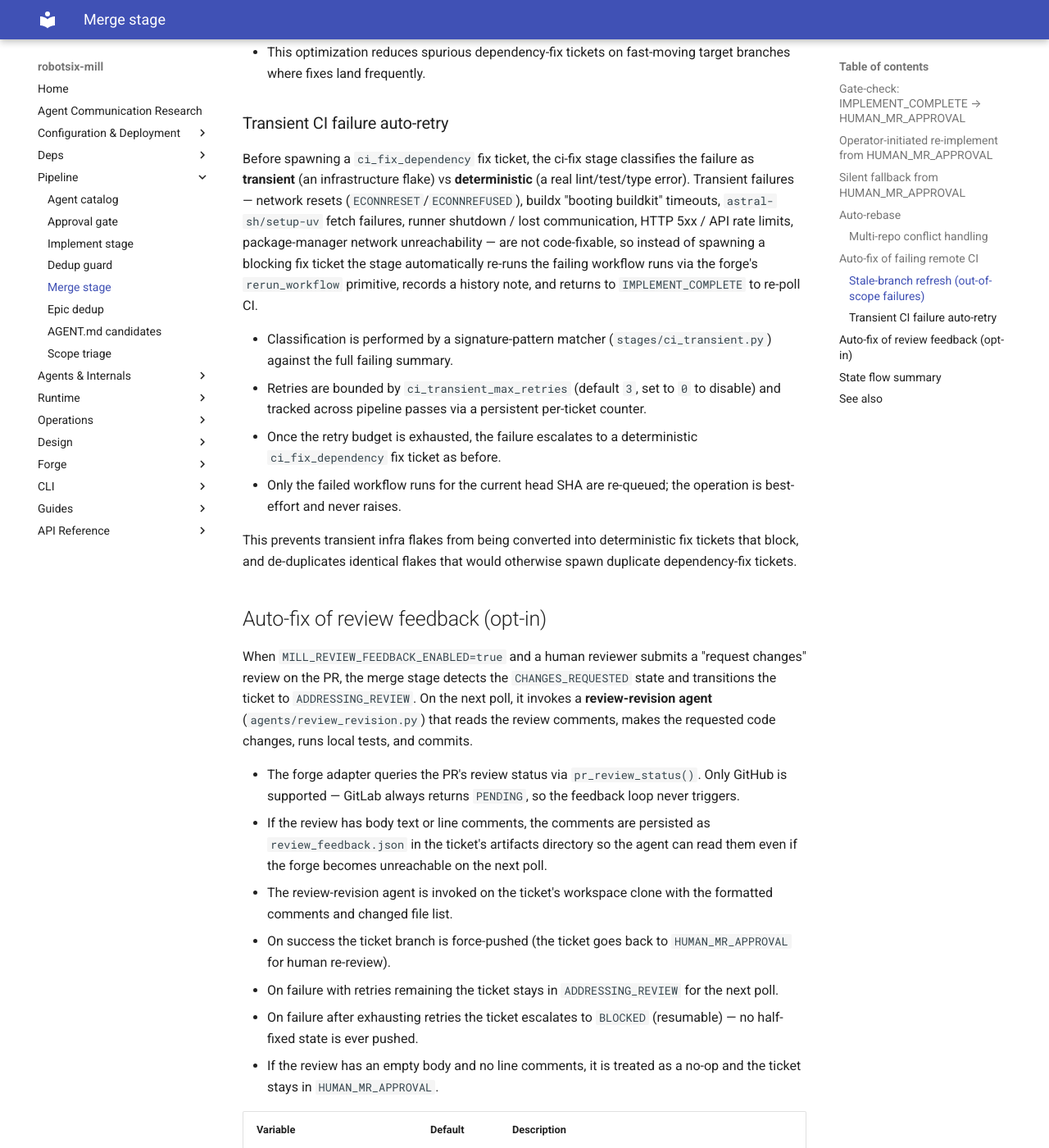
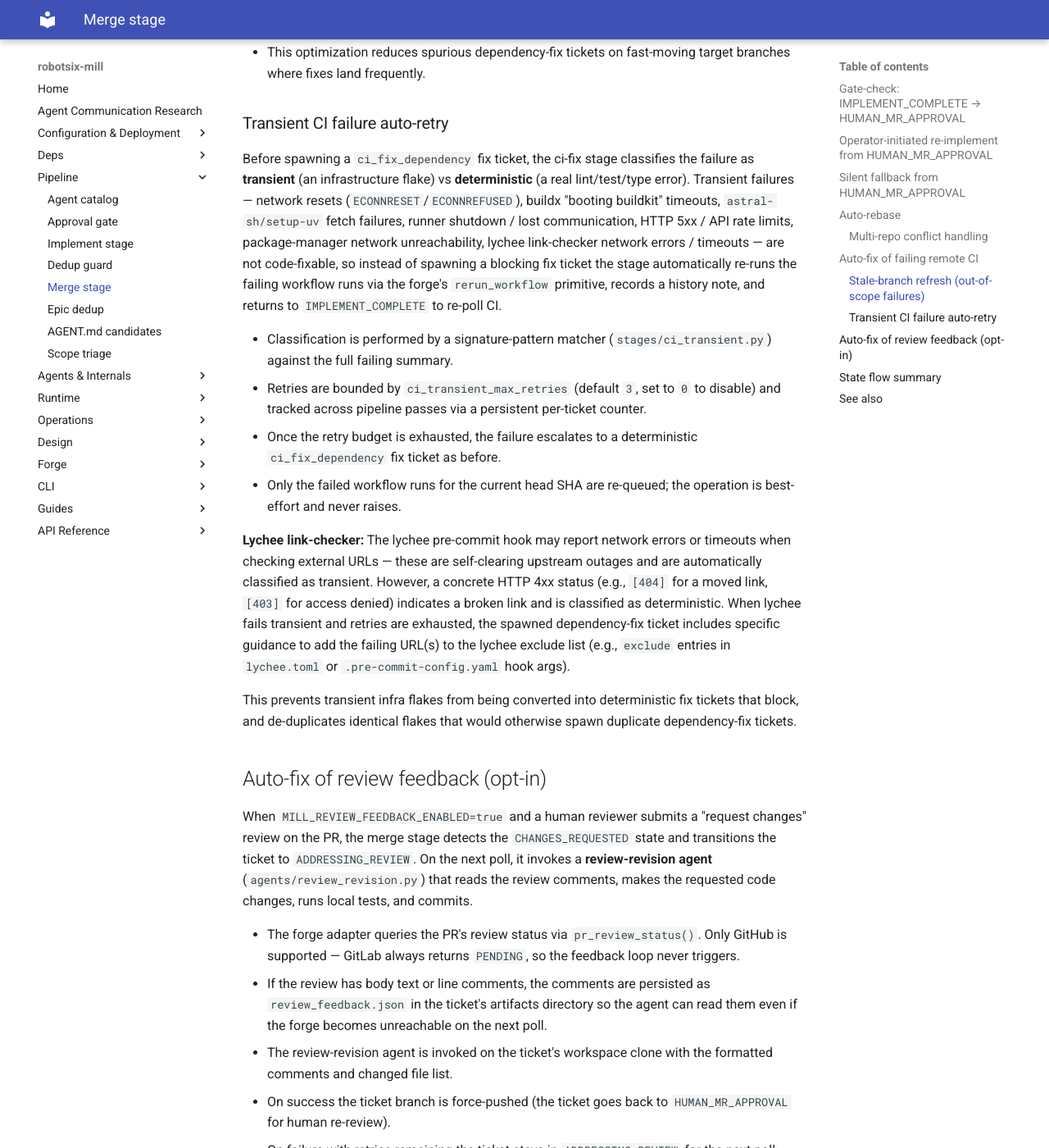
Before and after one commit to damien-robotsix/robotsix-mill, an MkDocs documentation site: the page built from docs/stages/merge-stage.md, in a window 1280 px wide and 1400 px high, scrolled down 3833 px. Shown: the whole window at 82% size. Built offline with MkDocs 1.6.1 and Material for MkDocs 9.7.7, drawn with Linux system fonts in a browser that asks for light colours.

Commit message:
mill(docs): ci_fix transient detector: classify lychee link-check network errors (external URL unreachable) as transient and rerun instead of filing a CI-failure ticket (20261012T204101Z-ci-fix-transient-detector-classify-lyche-e2d9)

```diff
--- a/docs/stages/merge-stage.md
+++ b/docs/stages/merge-stage.md
@@ -173,10 +173,11 @@ classifies the failure as **transient** (an infrastructure flake) vs
 network resets (`ECONNRESET`/`ECONNREFUSED`), buildx "booting buildkit"
 timeouts, `astral-sh/setup-uv` fetch failures, runner shutdown / lost
 communication, HTTP 5xx / API rate limits, package-manager network
-unreachability — are not code-fixable, so instead of spawning a blocking
-fix ticket the stage automatically re-runs the failing workflow runs via
-the forge's `rerun_workflow` primitive, records a history note, and
-returns to `IMPLEMENT_COMPLETE` to re-poll CI.
+unreachability, lychee link-checker network errors / timeouts — are not
+code-fixable, so instead of spawning a blocking fix ticket the stage
+automatically re-runs the failing workflow runs via the forge's
+`rerun_workflow` primitive, records a history note, and returns to
+`IMPLEMENT_COMPLETE` to re-poll CI.
 
 - Classification is performed by a signature-pattern matcher
   (`stages/ci_transient.py`) against the full failing summary.
@@ -187,6 +188,16 @@ returns to `IMPLEMENT_COMPLETE` to re-poll CI.
   deterministic `ci_fix_dependency` fix ticket as before.
 - Only the failed workflow runs for the current head SHA are re-queued;
   the operation is best-effort and never raises.
+
+**Lychee link-checker:** The lychee pre-commit hook may report network
+errors or timeouts when checking external URLs — these are self-clearing
+upstream outages and are automatically classified as transient. However, a
+concrete HTTP 4xx status (e.g., `[404]` for a moved link, `[403]` for
+access denied) indicates a broken link and is classified as deterministic.
+When lychee fails transient and retries are exhausted, the spawned
+dependency-fix ticket includes specific guidance to add the failing
+URL(s) to the lychee exclude list (e.g., `exclude` entries in
+`lychee.toml` or `.pre-commit-config.yaml` hook args).
 
 This prevents transient infra flakes from being converted into
 deterministic fix tickets that block, and de-duplicates identical flakes
```
